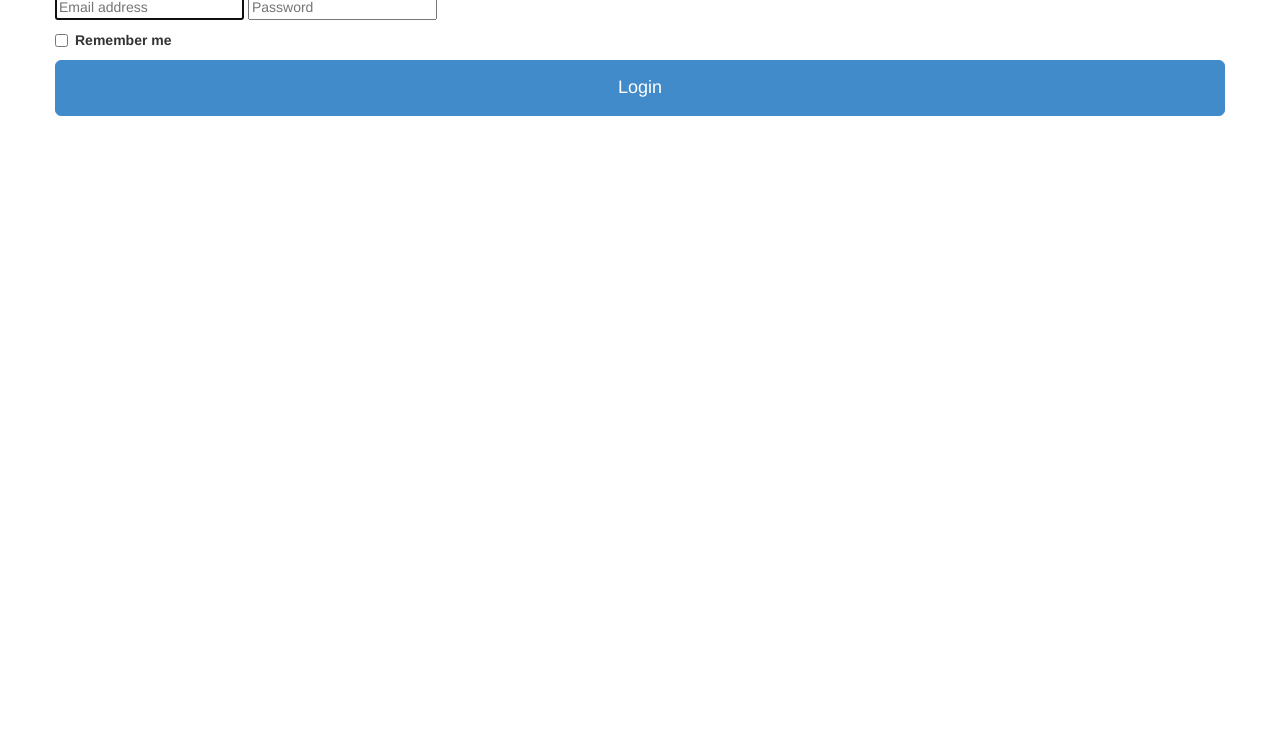
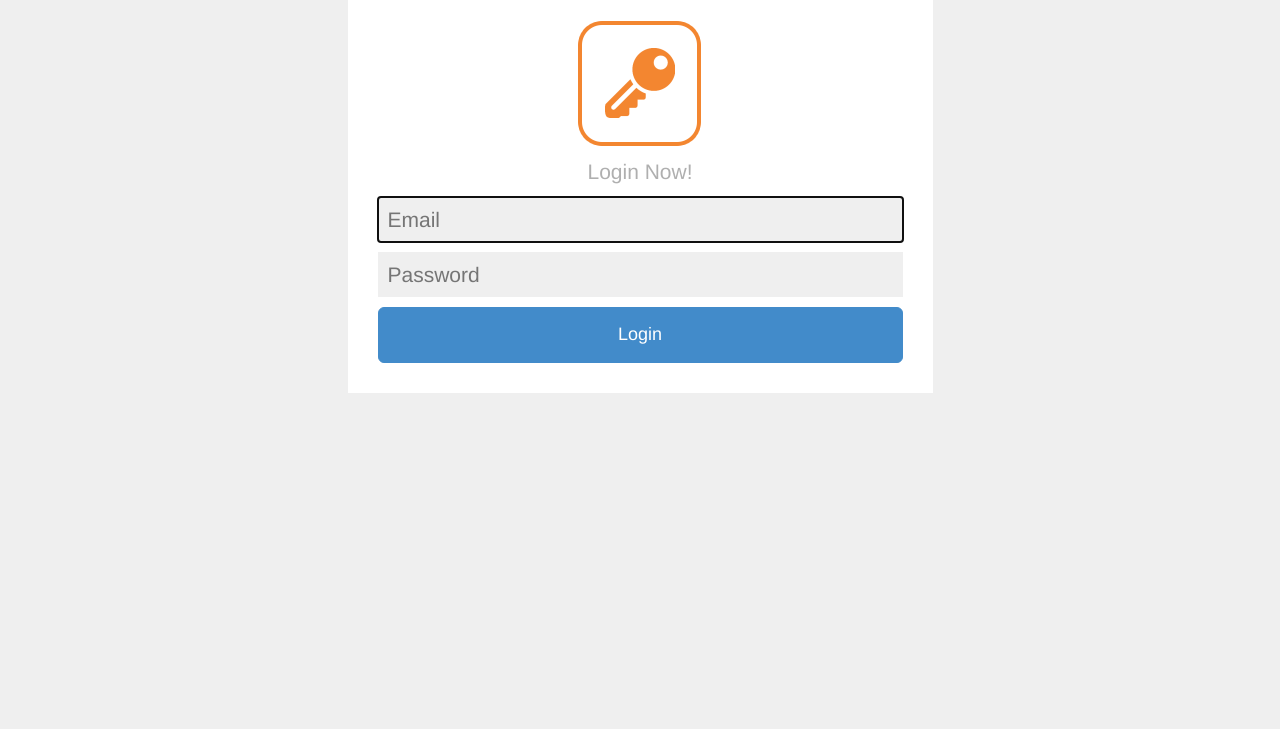
Before and after one commit to ashier/html-common, a website: page examples/login/index.html in a window 1280 px wide. Shown: the part 71-800 px from the top of the page. Drawn offline with Linux system fonts and the light colour scheme.

Commit message:
Update Login Form Example

```diff
--- a/examples-less/login.less
+++ b/examples-less/login.less
@@ -1,4 +1,43 @@
 body {
   margin: 0;
   padding: 0;
+  background-color: #EFEFEF;
 }
+
+
+.form-signin {
+
+  padding: 30px;
+  margin-top: 60px;
+  background-color: #FFF;
+  text-align: center;
+
+  color: #AFAFAF;
+  font-size: 1.5em;
+
+  .login-image {
+    margin: 0 auto;
+    padding-bottom: 10px
+  }
+
+  input[type='text'],
+  input[type='password'] {
+
+    -webkit-box-sizing: border-box;
+    -moz-box-sizing: border-box;
+    box-sizing: border-box;
+
+    padding-left: 10px;
+
+    color: #AFAFAF;
+    display: block;
+    margin: 10px 0;
+
+    width: 100%;
+    background-color: #EFEFEF;
+    border: none;
+    height: 45px;
+
+  }
+
+}
--- a/examples/login/index.html
+++ b/examples/login/index.html
@@ -9,12 +9,13 @@
 <body>
 
   <div class="container">
-    <form class="form-signin">
-      <h2 class="form-signin-heading">Please sign in</h2>
-      <input type="text" class="input-block-level" placeholder="Email address" autofocus>
+    <form class="form-signin col-lg-6 col-offset-3">
+      <div class="login-image">
+        <img src="../../assets/login.png">
+      </div>
+      Login Now!
+      <input type="text" class="input-block-level" placeholder="Email" autofocus>
       <input type="password" class="input-block-level" placeholder="Password">
-      <label class="checkbox">
-        <input type="checkbox" value="remember-me">Remember me</label>
       <button class="btn btn-large btn-primary btn-block" type="submit">Login</button>
     </form>
   </div>
```
Also changed, not shown: index.html (+2 -2 lines), assets/login.png (added), examples/login/login.css, screenshots/login.png (added).
